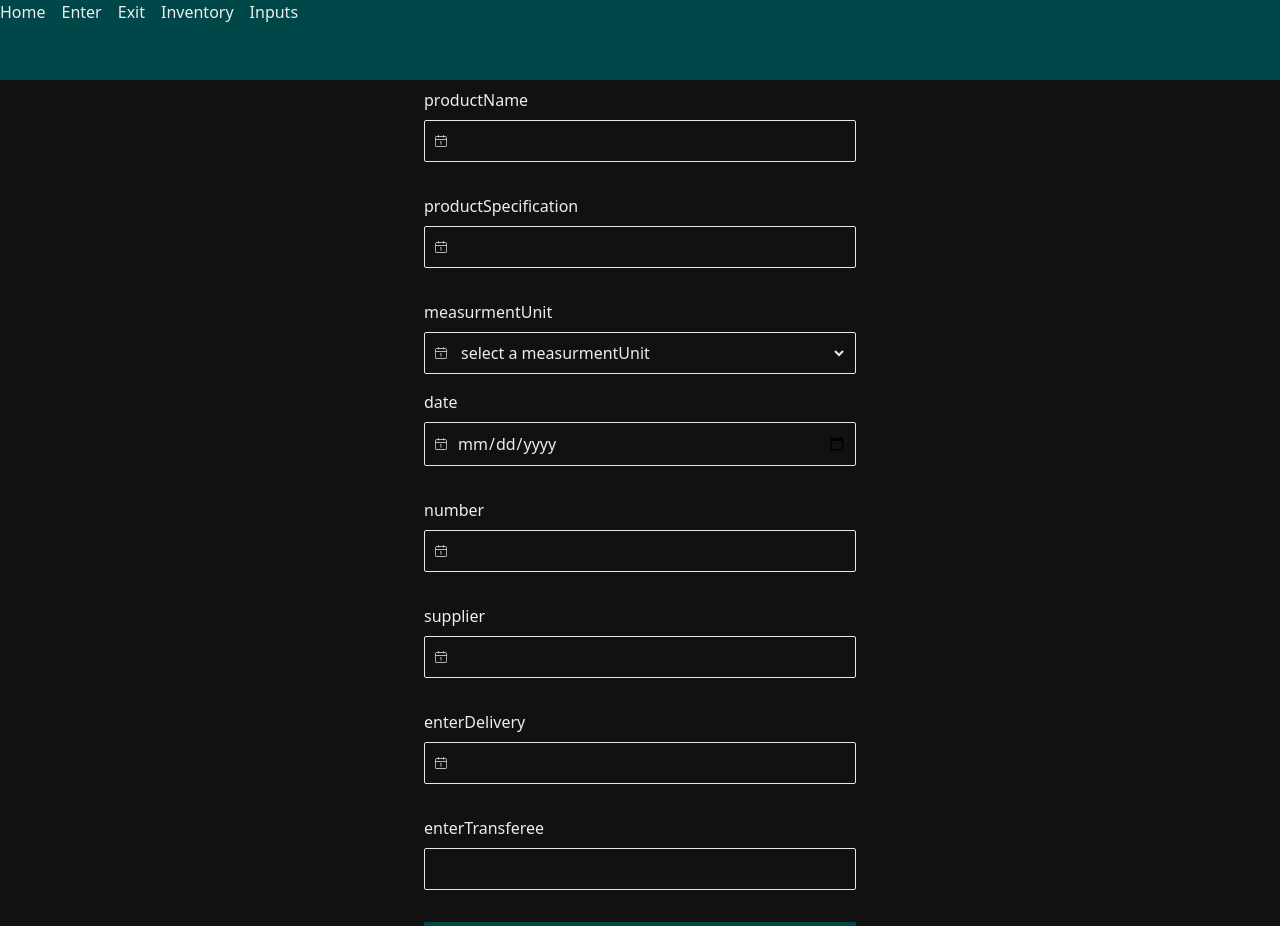
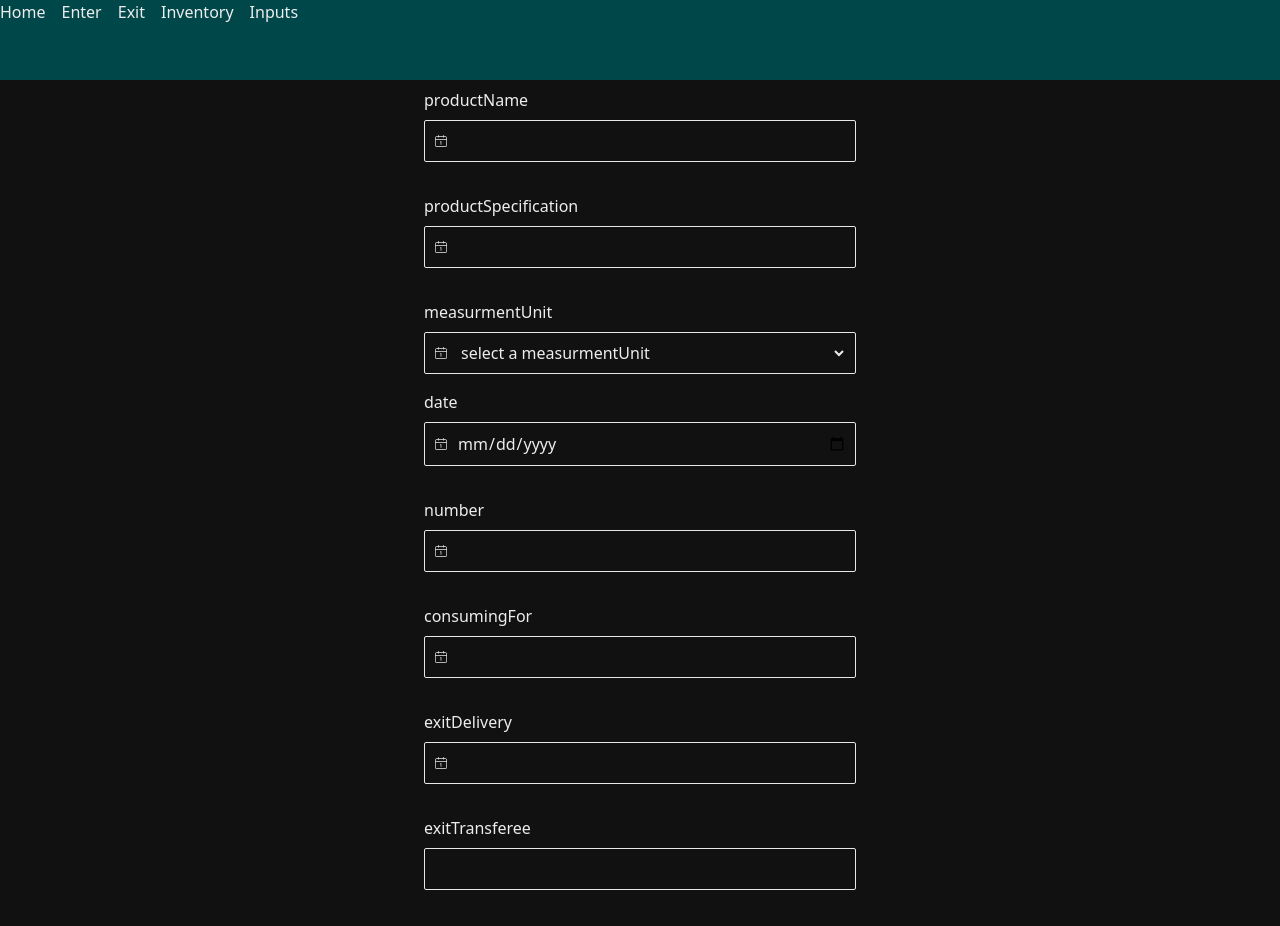
Before and after one commit to Arman-Abbasian/inventory_app_with_react_router_dom_persianVersion, a React (Create React App) app: page /Exit in a window 1280 px wide. Shown: the top 926 px of the page. Built offline with nearby package versions, Linux system fonts and the light colour scheme; data requests are answered from the project's data file; the HTML template or start-up script is replaced by a standard one.

Commit message:
make Exit page

```diff
--- a/server/db.json
+++ b/server/db.json
@@ -1,8 +1,5 @@
 {
   "enter": [
-    {
-      "id": 1
-    },
     {
       "productName": "product 2",
       "productSpecification": "specification 1",
@@ -24,6 +21,21 @@
       "enterDelivery": "enter delivery 2",
       "enterTransferee": "enter transferee 2",
       "id": 3
+    }
+  ],
+  "exit": [
+    {
+      "productName": "product 2",
+      "productSpecification": "specification 1",
+      "measurmentUnit": "3",
+      "date": "2022-12-07",
+      "number": 3400,
+      "consumingFor": "SSPPR212",
+      "exitDelivery": "delivety input 1",
+      "exitTransferee": "exit transferee 1",
+      "jobPosition": "job position 1",
+      "unit": "unit 1",
+      "id": 1
     }
   ],
   "overall": [
--- a/src/pages/Exit.jsx
+++ b/src/pages/Exit.jsx
@@ -10,9 +10,9 @@ import { CiCalendarDate } from "react-icons/ci";
 
 
 
-const initialValues={productName:"",productSpecification:"",measurmentUnit:"",date:"",number:"",supplier:"",enterDelivery:"",enterTransferee:""}
+const initialValues={productName:"",productSpecification:"",measurmentUnit:"",date:"",number:"",consumingFor:"",exitDelivery:"",exitTransferee:"",jobPosition:"",unit:""}
 const onSubmit=(values,{resetForm})=>{
-    axios.post(`http://localhost:4000/enter`,values)
+    axios.post(`http://localhost:4000/exit`,values)
     .then(res=>toast.success("data added successfully"))
     .catch(err=>toast.error(err.message));
     resetForm();
@@ -23,16 +23,16 @@ const validationSchema=Yup.object({
     measurmentUnit:Yup.string().required('measurement Unit is required'),
     date: Yup.date("the format is not date format").required("data is required"),
     number:Yup.number("the format is not number format").required('number is required'),
-    supplier:Yup.string().required('supplier is required'),
-    enterDelivery:Yup.string().required("delivery is required"),
-    enterTransferee:Yup.string().required("transferee is required")
+    consumingFor:Yup.string().required('consumig for is required'),
+    exitDelivery:Yup.string().required("delivery is required"),
+    exitTransferee:Yup.string().required("transferee is required"),
+    jobPosition:Yup.string().required("job position is required"),
+    unit:Yup.string().required("unit is required"),
 })
 
 const Exit = () => {
-    const optionsDB=['productName','productSpecification','measurmentUnit','supplier','enterDelivery','enterTransferee']
     const [overall,setOverall]=useState(null);
-    const options={productName:[],productSpecification:[],measurmentUnit:[],supplier:[],enterDelivery:[],enterTransferee:[]};
-    const [productName,setProductName]=useState(null);
+    const options={productName:[],productSpecification:[],measurmentUnit:[],date:[],number:[],consumingFor:[],exitDelivery:[],exitTransferee:[],jobPosition:[],unit:[]};
     useEffect(()=>{
        axios.get(`http://localhost:4000/overall`)
        .then(res=>{
@@ -44,9 +44,11 @@ const Exit = () => {
         options.productName= overall.filter(item=>item.category==="productName");
         options.productSpecification= overall.filter(item=>item.category==="productSpecification");
         options.measurmentUnit= overall.filter(item=>item.category==="measurmentUnit");
-        options.supplier= overall.filter(item=>item.category==="supplier");
-        options.enterDelivery= overall.filter(item=>item.category==="enterDelivery");
-        options.enterTransferee= overall.filter(item=>item.category==="enterTransferee");
+        options.consumingFor= overall.filter(item=>item.category==="consumingFor");
+        options.exitDelivery= overall.filter(item=>item.category==="exitDelivery");
+        options.exitTransferee= overall.filter(item=>item.category==="exitTransferee");
+        options.jobPosition= overall.filter(item=>item.category==="jobPosition");
+        options.unit= overall.filter(item=>item.category==="unit");
     };
     if(overall) {fillOptions()}
     const formik=useFormik({initialValues,onSubmit,validationSchema,validateOnMount:true});
@@ -56,35 +58,41 @@ const Exit = () => {
     console.log(options)
     return (
         <div>
+            {overall &&
             <form onSubmit={formik.handleSubmit} className="container mx-auto max-w-md p-2 ">
                 <div className="flex flex-col gap-4 justify-center items-center">
+
                 {options.productName &&
                 <SearchSelect options={options.productName} name="productName" formik={formik} logo={<CiCalendarDate />} />
                 }
                 {options.productSpecification &&
                 <SearchSelect options={options.productSpecification} name="productSpecification" formik={formik} logo={<CiCalendarDate />} />
                 }
-                {options.productName &&
+                {options.measurmentUnit &&
                 <SelectOptions options={options.measurmentUnit} name="measurmentUnit" formik={formik} logo={<CiCalendarDate />} />
                 }
-                {options.productName &&
                 <Input type="date" name="date" label="date" formik={formik} logo={<CiCalendarDate />} />
+
+                <Input type="number" label="number" name="number" formik={formik} logo={<CiCalendarDate />} />
+                {options.consumingFor &&
+                <SearchSelect options={options.consumingFor} name="consumingFor" formik={formik} logo={<CiCalendarDate />} />
                 }
-                {options.productName &&
-                <Input type="number" label="number" name="number" formik={formik} logo={<CiCalendarDate />} />
+                {options.exitDelivery &&
+                <SearchSelect options={options.exitDelivery} name="exitDelivery" formik={formik} logo={<CiCalendarDate />} />
                 }
-                {options.supplier &&
-                <SearchSelect options={options.supplier} name="supplier" formik={formik} logo={<CiCalendarDate />} />
+                {options.exitTransferee &&
+                <SearchSelect options={options.exitTransferee} name="exitTransferee" formik={formik} />
                 }
-                {options.enterDelivery &&
-                <SearchSelect options={options.enterDelivery} name="enterDelivery" formik={formik} logo={<CiCalendarDate />} />
+                {options.jobPosition &&
+                <SearchSelect options={options.jobPosition} name="jobPosition" formik={formik} logo={<CiCalendarDate />} />
                 }
-                {options.enterTransferee &&
-                <SearchSelect options={options.enterTransferee} name="enterTransferee" formik={formik} />
+                {options.unit &&
+                <SearchSelect options={options.unit} name="unit" formik={formik} />
                 }
-                <button disabled={!formik.isValid} className="py-2 px-4 bg-primary_green rounded-sm w-full" type="submit">{formik.isValid ?'Add' : 'please complete all fields'}</button>
+                 <button disabled={!formik.isValid} className="py-2 px-4 bg-primary_green rounded-sm w-full" type="submit">{formik.isValid ?'Add' : 'please complete all fields'}</button>
                 </div>
             </form>
+            }
         </div>
      );
 }
```
